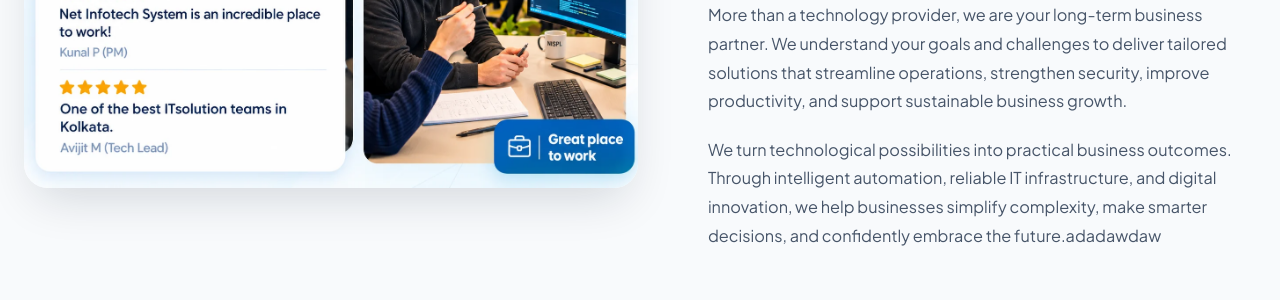
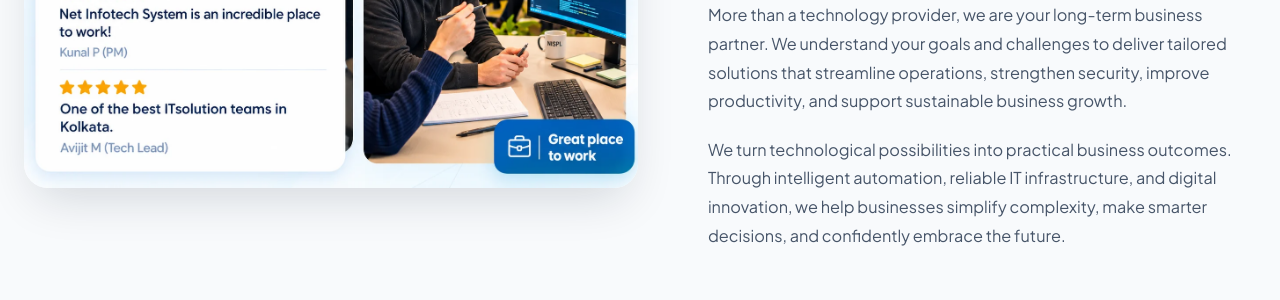
Before and after one commit to NISPL-coder/website, a React (Vite) app in the folder website/: page / in a window 1280 px wide. Shown: the part 1300-1600 px from the top of the page. Built offline with nearby package versions, Linux system fonts and the light colour scheme.

Commit message:
feat: add InnovatorsPartnersSection component for demo page

```diff
--- a/website/src/pages/Demo Page/sections/InnovatorsPartners/InnovatorsPartnersSection.jsx
+++ b/website/src/pages/Demo Page/sections/InnovatorsPartners/InnovatorsPartnersSection.jsx
@@ -52,7 +52,7 @@ export default function InnovatorsPartnersSection() {
               We turn technological possibilities into practical business outcomes.
               Through intelligent automation, reliable IT infrastructure, and digital
               innovation, we help businesses simplify complexity, make smarter
-              decisions, and confidently embrace the future.adadawdaw
+              decisions, and confidently embrace the future.
             </p>
           </div>
         </div>
```
